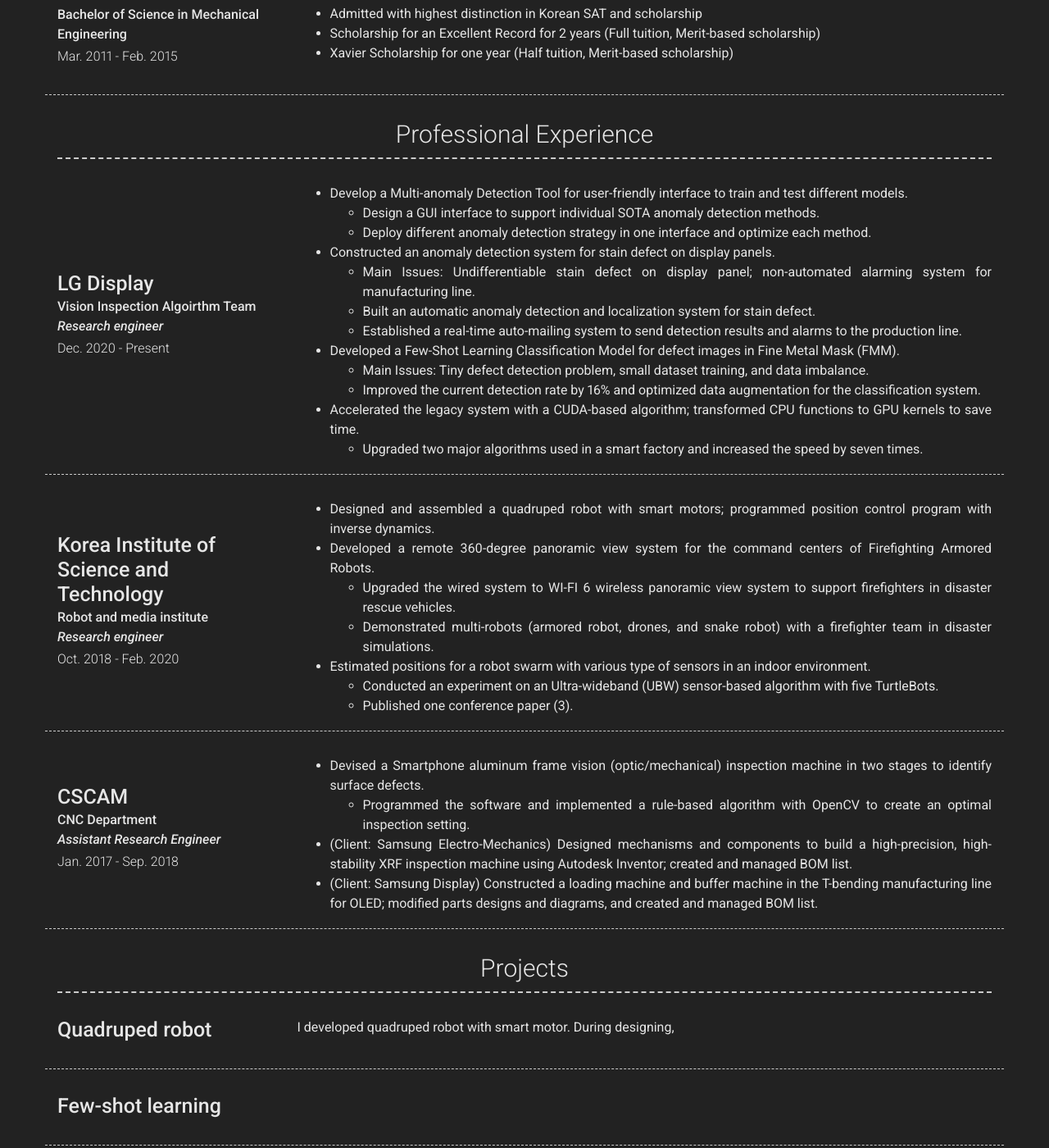
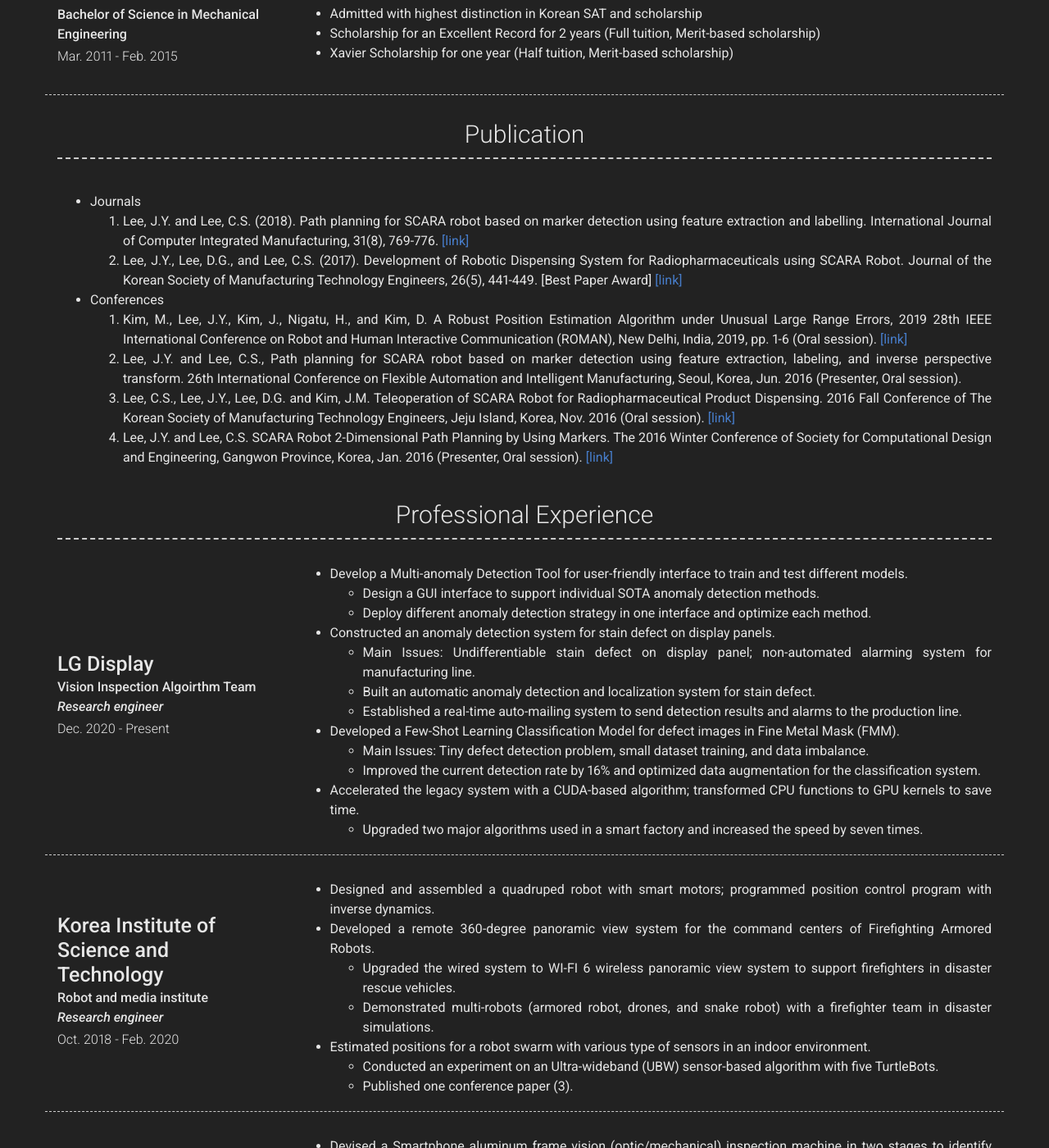
Before and after one commit to jiyang91/jiyang91.github.io, a Jekyll site: the page built from index.md, in a window 1280 px wide and 1400 px high, scrolled down 818 px. Shown: the whole window at 82% size. Built offline with Jekyll 4.4.1, drawn with Linux system fonts in a browser that asks for light colours; nearby versions of some CDN libraries; some of the changed text lies outside the part shown.

Commit message:
publiation update

```diff
--- a/_config.yml
+++ b/_config.yml
@@ -28,6 +28,7 @@ github_username: jiyang91
 youtube_username: UC1j9IwcZfdZPYXOFNxQwHow
 # googleplus_username: +jekyll
 # orcid_username: 0000-0000-0000-0000
+googlescholar_username: PWN7rLIAAAAJ
 
 # Google Analytics and Tag Manager
 gtag: "G-2YPRTHGBR2"
@@ -67,6 +68,20 @@ content:
           -	Admitted with highest distinction in Korean SAT and scholarship
           -	Scholarship for an Excellent Record for 2 years (Full tuition, Merit-based scholarship)
           -	Xavier Scholarship for one year (Half tuition, Merit-based scholarship)
+
+  - title: Publication
+    layout: text
+    content: |
+      - Journals
+        1.	Lee, J.Y. and Lee, C.S. (2018). Path planning for SCARA robot based on marker detection using feature extraction and labelling. International Journal of Computer Integrated Manufacturing, 31(8), 769-776.   <a href="https://www.tandfonline.com/doi/abs/10.1080/0951192X.2018.1429669">[link]<a/>
+        2.	Lee, J.Y., Lee, D.G., and Lee, C.S. (2017). Development of Robotic Dispensing System for Radiopharmaceuticals using SCARA Robot. Journal of the Korean Society of Manufacturing Technology Engineers, 26(5), 441-449. [Best Paper Award]   <a href="https://www.dbpia.co.kr/Journal/articleDetail?nodeId=NODE07256079">[link]<a/><br/>
+
+      - Conferences
+        3.	Kim, M., Lee, J.Y., Kim, J., Nigatu, H., and Kim, D. A Robust Position Estimation Algorithm under Unusual Large Range Errors, 2019 28th IEEE International Conference on Robot and Human Interactive Communication (ROMAN), New Delhi, India, 2019, pp. 1-6 (Oral session).   <a href="https://www.researchgate.net/profile/Hassen_Nigatu/publication/338588210_A_Robust_Position_Estimation_Algorithm_under_Unusual_Large_Range_Errors/links/60ab49f8299bf1031fc43005/A-Robust-Position-Estimation-Algorithm-under-Unusual-Large-Range-Errors.pdf">[link]<a/>
+        4.	Lee, J.Y. and Lee, C.S., Path planning for SCARA robot based on marker detection using feature extraction, labeling, and inverse perspective transform. 26th International Conference on Flexible Automation and Intelligent Manufacturing, Seoul, Korea, Jun. 2016 (Presenter, Oral session).
+        5.	Lee, C.S., Lee, J.Y., Lee, D.G. and Kim, J.M. Teleoperation of SCARA Robot for Radiopharmaceutical Product Dispensing. 2016 Fall Conference of The Korean Society of Manufacturing Technology Engineers, Jeju Island, Korea, Nov. 2016 (Oral session).   <a href="https://www.dbpia.co.kr/Journal/articleDetail?nodeId=NODE07059326">[link]<a/>
+        6.	Lee, J.Y. and Lee, C.S. SCARA Robot 2-Dimensional Path Planning by Using Markers. The 2016 Winter Conference of Society for Computational Design and Engineering, Gangwon Province, Korea, Jan. 2016 (Presenter, Oral session).   <a href="https://www.dbpia.co.kr/Journal/articleDetail?nodeId=NODE06648627">[link]<a/>
+
   - title: Professional Experience
     layout: list
     border: weak
@@ -103,6 +118,7 @@ content:
           -	Estimated positions for a robot swarm with various type of sensors in an indoor environment.
               -	Conducted an experiment on an Ultra-wideband (UBW) sensor-based algorithm with five TurtleBots.
               -	Published one conference paper (3).
+
       - layout: left
         title: CSCAM
         sub_title: CNC Department<br><i>Assistant Research Engineer</i>
@@ -122,16 +138,23 @@ content:
         border: weak
         title: Quadruped robot
         description: |
-          I developed quadruped robot with smart motor. During designing,
+          I developed quadruped robot with smart motor. During designing, I was focused on compatibility between modules. In final model, most of parts are compatible except
+      - layout: left
+        border: weak
+        title: Robotic PET dispensing
+        description: |
+          My project in master course was Developing Automated PET Dispenser. Automated PET Dispenser
       - layout: left
         border: weak
         title: Few-shot learning
+        description: |
+          I tried to build classification model for Fine Metal Mask(FMM). Dataset has some issues: imbalanced, dataset.
       - layout: left
         border: weak
-        title: Padim
-      - layout: left
-        border: weak
-        title: Robotic PET dispensing
+        title: Anomaly Detection
+        description: |
+          I developed anomaly detection system using Padim(Patch Distribution Modeling Framework for Anomaly Detection and Localization)(https://arxiv.org/abs/2011.08785).
+
       - layout: left
         border:
           weak # Value of `weak` will display a weak border below this item. # Any
@@ -150,13 +173,6 @@ content:
           Short overview of the project (optional)
         description: |
           Description about the work on/with the project
-
-  - title: A Little More About Me
-    layout: text
-    content: |
-      This is where you can write a little more about yourself. You could title this section **Interests** and include some of your other interests.
-
-      Or you could title it **Skills** and write a bit more about things that make you more desirable, like *leadership* or *teamwork*
 
 # Footer
 footer_show_references: true
--- a/_includes/header.html
+++ b/_includes/header.html
@@ -31,6 +31,13 @@
           <li>
             <a target="_blank" href="https://github.com/{{ site.github_username| cgi_escape | escape }}" class="button button--sacnite button--round-l">
               <i class="fab fa-github" title="Github link"></i>
+            </a>
+          </li>
+        {%- endif -%}
+        {%- if site.googlescholar_username -%}
+          <li>
+            <a target="_blank" href="https://scholar.google.com/citations?user={{ site.github_username| cgi_escape | escape }}" class="button button--sacnite button--round-l">
+              <i class="fab fa-github" title="Google Scholar link"></i>
             </a>
           </li>
         {%- endif -%}
```
Also changed, not shown: _test/_config-version-1.yml (+6 -6 lines).
